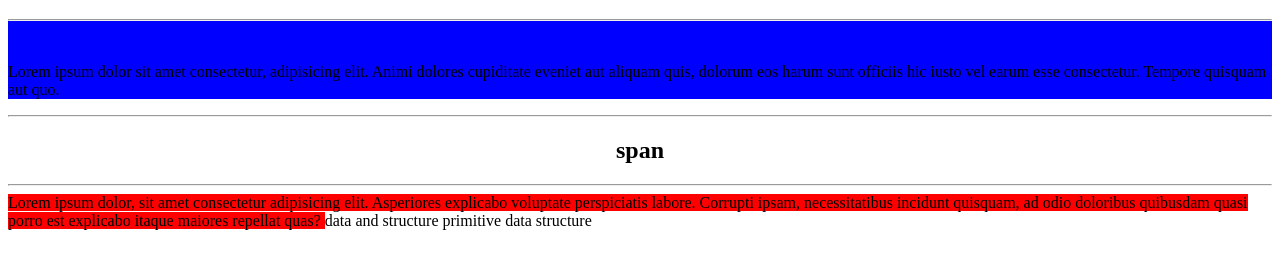
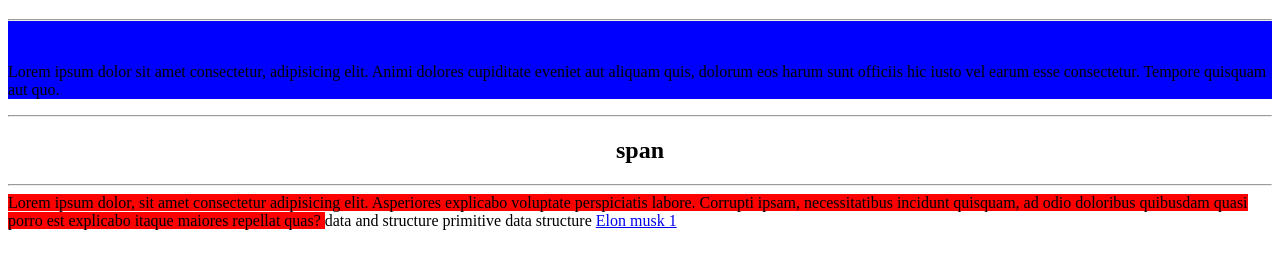
Before and after one commit to Prasunkhanal7/musk-3, a plain HTML site: page index.html in a window 1280 px wide. Shown: the part 61-330 px from the top of the page. Drawn offline with Linux system fonts and the light colour scheme.

Commit message:
Elon musk

```diff
--- a/index.html
+++ b/index.html
@@ -21,5 +21,9 @@
     </span>
     <span>data and structure</span>
     <span>primitive data structure</span>
+
+    <a href="./elonmusk1.html">
+        Elon musk 1
+    </a>
 </body>
 </html>
```
